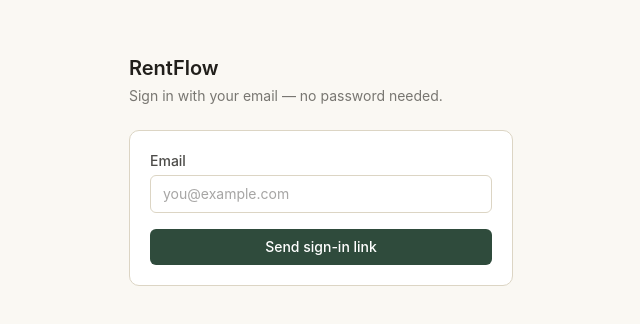
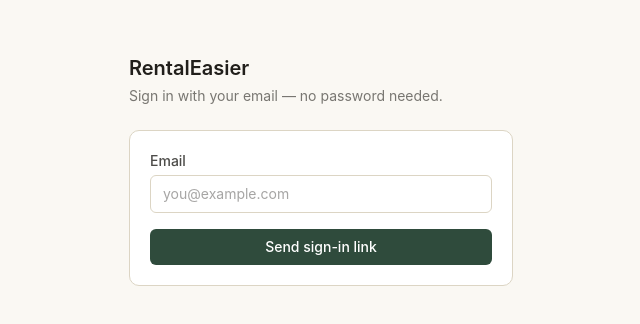
Before and after one commit to rentflowpropman/rentflow, a Next.js app: page /login in a window 1280 px wide. Shown: the part 230-554 px from the top of the page, without its empty margins (319-959 px from the left). Built offline with nearby package versions, Linux system fonts and the light colour scheme.

Commit message:
Update page.tsx

```diff
--- a/app/login/page.tsx
+++ b/app/login/page.tsx
@@ -31,7 +31,7 @@ export default function LoginPage() {
   return (
     <div className="flex min-h-screen items-center justify-center px-4">
       <div className="w-full max-w-sm">
-        <h1 className="mb-1 text-xl font-semibold text-ink">RentFlow</h1>
+        <h1 className="mb-1 text-xl font-semibold text-ink">RentalEasier</h1>
         <p className="mb-6 text-sm text-ink/60">
           Sign in with your email — no password needed.
         </p>
```
